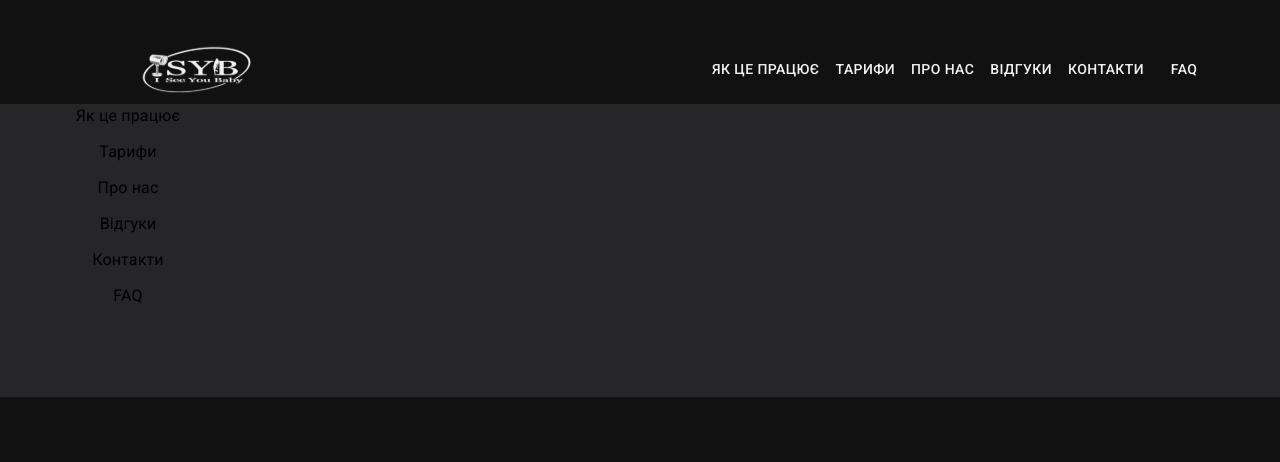
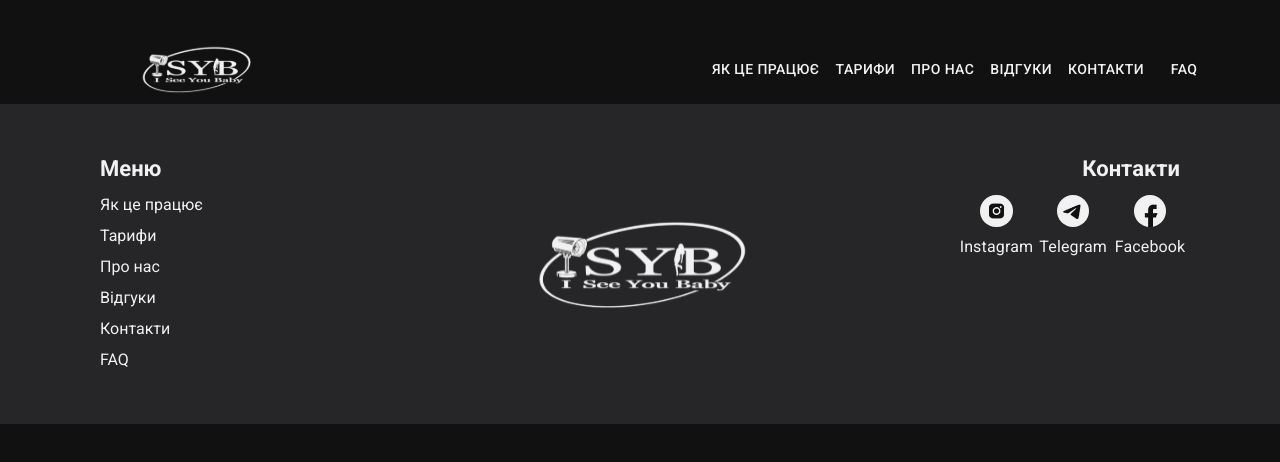
Before and after one commit to TM-OBD/obd_front, a React (Create React App) app in the folder frontend/: page / in a window 1280 px wide. Shown: the top 462 px of the page. Built offline with nearby package versions, Linux system fonts and the light colour scheme.

Commit message:
Basic structure was created, main blocks was added

```diff
--- a/frontend/src/components/Footer.js
+++ b/frontend/src/components/Footer.js
@@ -1,12 +1,18 @@
 import * as React from "react";
 import styled from "@emotion/styled";
-import { Box, Menu, MenuItem, Typography } from "@mui/material";
+import { Box, CardMedia, Link, Typography } from "@mui/material";
+import Logo from "../images/Logo.svg";
+import instIcon from "../images/icons/instagram.jpg";
+import tgIcon from "../images/icons/telegram.jpg";
+import fbIcon from "../images/icons/facebook.jpg";
 
 const Container = styled(Box)`
   display: flex;
+  justify-content: space-between;
   width: 100%;
-  height: 293px;
+  height: 320px;
   background-color: #262629;
+  padding: 50px 100px 50px 100px;
 `;
 
 const NavContainer = styled(Box)`
@@ -15,17 +21,155 @@ const NavContainer = styled(Box)`
   gap: 12px;
   width: 20%;
   height: 100%;
+  ${({ theme }) => ({
+    [theme.breakpoints.down("md")]: {
+      width: "30%",
+    },
+  })}
+`;
+
+const NavLink = styled(Link)`
+  // Задаём размер текста 14px между размерами экранов "sm" и "md"
+  ${({ theme }) => ({
+    [theme.breakpoints.between("md", "lg")]: {
+      fontSize: "14px",
+    },
+    // Задаём размер текста 12px при размере єкрана md
+    [theme.breakpoints.down("md")]: {
+      fontSize: "12px",
+    },
+    // Задаём размер текста 8px при размере єкрана md
+    [theme.breakpoints.down("sm")]: {
+      fontSize: "10px",
+    },
+  })}
+`;
+
+const LogoContainer = styled(Box)`
+  display: flex;
+  justify-content: center;
+  align-items: center;
+  width: 20%;
+  height: 100%;
+`;
+
+const ContactsContainer = styled(Box)`
+  display: flex;
+  flex-direction: column;
+  gap: 12px;
+  width: 20%;
+  height: 100%;
+  ${({ theme }) => ({
+    [theme.breakpoints.down("md")]: {
+      width: "30%",
+    },
+  })}
+`;
+
+const SNList = styled(Box)`
+  display: flex;
+  gap: 12px;
+  width: 100%;
+`;
+
+const SNContainer = styled(Box)`
+  display: flex;
+  flex-direction: column;
+  justify-content: center;
+  align-items: center;
+  width: 30%;
+  gap: 8px;
+`;
+
+const NSTitle = styled(Typography)`
+  color: ${({ theme }) => theme.palette.primary.main};
+
+  // Задаём размер текста 12px между размерами экранов "sm" и "md"
+  ${({ theme }) => ({
+    [theme.breakpoints.between("md", "lg")]: {
+      fontSize: "12px",
+    },
+    // Убирем с дисплея текст если экран меньше md
+    [theme.breakpoints.down("md")]: {
+      display: "none",
+    },
+  })}
 `;
 
 // Компонент футера приложения
 function Footer({ sections }) {
+  // SN - Social Network
+  const SNArr = [
+    {
+      title: "Instagram",
+      icon: instIcon,
+    },
+    {
+      title: "Telegram",
+      icon: tgIcon,
+    },
+    {
+      title: "Facebook",
+      icon: fbIcon,
+    },
+  ];
   return (
     <Container>
       <NavContainer>
+        <Typography
+          variant="h5"
+          component="h5"
+          sx={{
+            color: (theme) => theme.palette.primary.main,
+            fontWeight: "700",
+            fontSize: "22px",
+          }}
+        >
+          Меню
+        </Typography>
         {sections.map((section) => (
-          <Typography textAlign="center">{section}</Typography>
+          <NavLink
+            href="#"
+            underline="hover"
+            sx={{
+              color: (theme) => theme.palette.primary.main, // установка цвета из палитры цветов
+            }}
+          >
+            {section}
+          </NavLink>
         ))}
       </NavContainer>
+      <LogoContainer>
+        <img alt="iSyb" src={Logo} width={"100%"} />
+      </LogoContainer>
+      <ContactsContainer>
+        <Typography
+          variant="h5"
+          component="h5"
+          sx={{
+            color: (theme) => theme.palette.primary.main,
+            fontWeight: "700",
+            fontSize: "22px",
+            textAlign: "end",
+          }}
+        >
+          Контакти
+        </Typography>
+        <SNList>
+          {SNArr.map((SN) => (
+            <SNContainer key={SN.title}>
+              <img // разобраться с тем как через MUI сделать адаптив для картинки
+                src={SN.icon}
+                style={{
+                  borderRadius: "50%",
+                  width: "50%",
+                }}
+              ></img>
+              <NSTitle variant="body1">{SN.title}</NSTitle>
+            </SNContainer>
+          ))}
+        </SNList>
+      </ContactsContainer>
     </Container>
   );
 }
```
